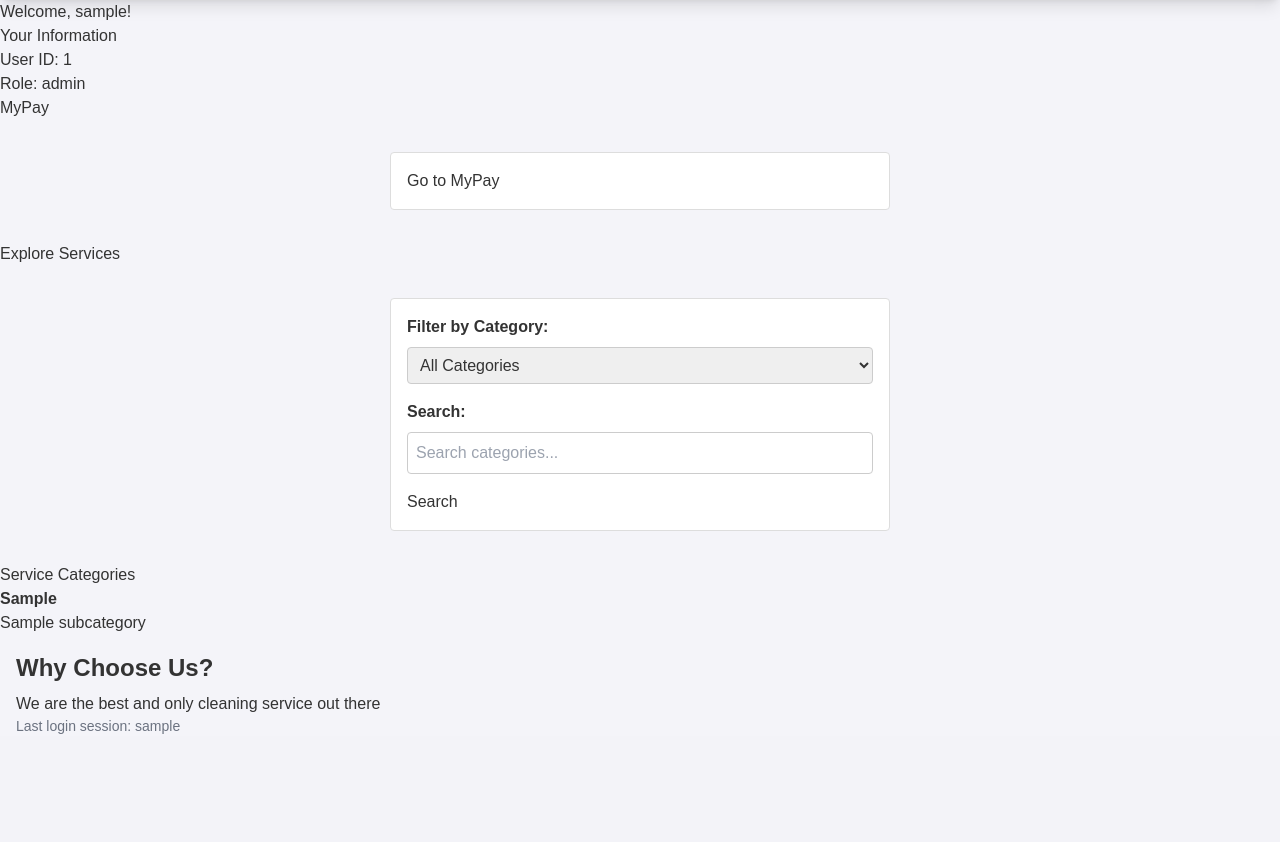
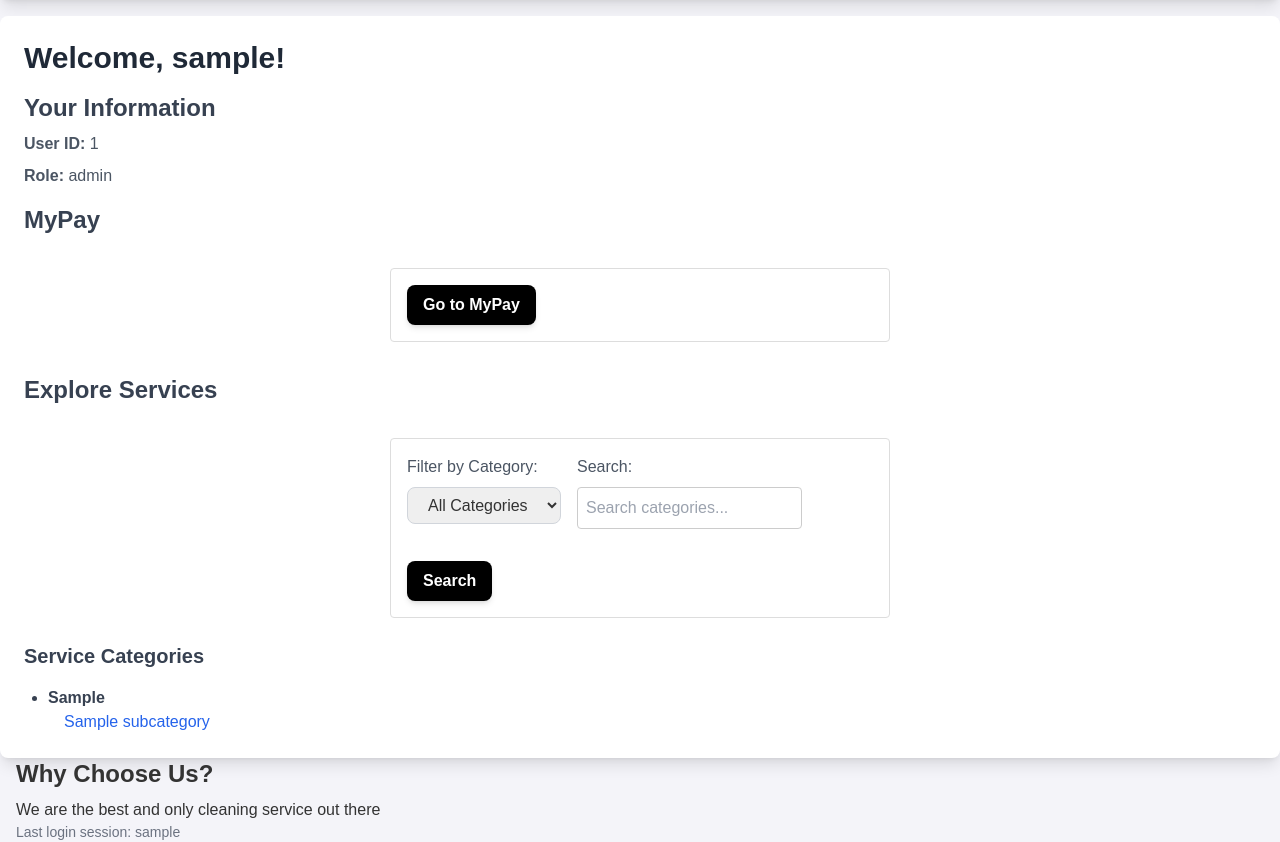
Before and after one commit to sugonamu/sijarta, a Django app: template main/templates/success.html in a window 1280 px wide. Shown: the part 64-906 px from the top of the page. Before the commit the page ends 798 px from the top, so only its background shows below. Run offline with Django 5.2, Linux system fonts and the light colour scheme; the template is opened without the code that fills it: most values are stand-ins (such as "Sample title", 1, 10 or a date in 2020); some libraries are stand-ins or nearby versions.

Commit message:
looks on home page

```diff
--- a/main/templates/success.html
+++ b/main/templates/success.html
@@ -5,22 +5,26 @@
 {% block content %}
 {% include 'navbar.html' %}
 {% load static %}
-    <h1>Welcome, {{ username }}!</h1>
+<div class="container mx-auto p-6 bg-white shadow-lg rounded-lg mt-4">
 
-    <h2>Your Information</h2>
-    <p>User ID: {{ user_id }}</p>
-    <p>Role: {{ user_role }}</p>
+    <h1 class="text-3xl font-semibold text-gray-800 mb-4">Welcome, {{ username }}!</h1>
+
+    <h2 class="text-2xl font-semibold text-gray-700 mb-2">Your Information</h2>
+    <p class="text-gray-600 mb-2"><strong>User ID:</strong> {{ user_id }}</p>
+    <p class="text-gray-600 mb-4"><strong>Role:</strong> {{ user_role }}</p>
 
     <!-- MyPay Button -->
-    <h2>MyPay</h2>
+    <h2 class="text-2xl font-semibold text-gray-700 mb-2">MyPay</h2>
     <form method="GET" action="{% url 'main:mypay' %}">
-        <button type="submit">Go to MyPay</button>
+        <button type="submit" class="px-4 py-2 bg-black text-white font-semibold rounded-lg shadow-md hover:bg-gray-700 transition">Go to MyPay</button>
     </form>
 
-    <h2>Explore Services</h2>
-    <form method="GET" action="{% url 'main:home' %}">
-        <label for="categoryFilter">Filter by Category:</label>
-        <select id="categoryFilter" name="category" onchange="this.form.submit()">
+    <h2 class="text-2xl font-semibold text-gray-700 mt-6 mb-4">Explore Services</h2>
+    <form method="GET" action="{% url 'main:home' %}" class="mb-6">
+        <div class="flex flex-col md:flex-row items-start gap-4 mb-4">
+            <div class="flex flex-col">
+                <label for="categoryFilter" class="text-gray-600 font-medium mb-2">Filter by Category:</label>
+                <select id="categoryFilter" name="category" class="px-4 py-2 border border-gray-300 rounded-lg focus:outline-none focus:ring-2 focus:ring-gray-400">
                     <option value="">All Categories</option>
                     {% for category in categories %}
                         <option value="{{ category.0 }}" {% if category.0|stringformat:"s" == request.GET.category %}selected{% endif %}>
@@ -28,21 +32,26 @@
                         </option>
                     {% endfor %}
                 </select>
-        <br>
-        <label for="searchInput">Search:</label>
-        <input type="text" id="searchInput" name="search" value="{{ search_term }}" placeholder="Search categories...">
-        <button type="submit">Search</button>
+            </div>
+
+            <div class="flex flex-col">
+                <label for="searchInput" class="text-gray-600 font-medium mb-2">Search:</label>
+                <input type="text" id="searchInput" name="search" value="{{ search_term }}" placeholder="Search categories..."
+                    class="px-4 py-2 border border-gray-300 rounded-lg focus:outline-none focus:ring-2 focus:ring-gray-400">
+            </div>
+        </div>
+        <button type="submit" class="px-4 py-2 bg-black text-white font-semibold rounded-lg shadow-md hover:bg-gray-700 transition">Search</button>
     </form>
 
-    <h3>Service Categories</h3>
-    <ul>
+    <h3 class="text-xl font-semibold text-gray-700 mb-4">Service Categories</h3>
+    <ul class="list-disc pl-6 space-y-2">
         {% for item in categories_with_subcategories %}
-            <li>
-                <strong>{{ item.category.1 }}</strong> <!-- category name -->
-                <ul>
+            <li class="text-gray-700">
+                <strong>{{ item.category.1 }}</strong>
+                <ul class="pl-4 space-y-1">
                     {% for subcategory in item.subcategories %}
                         <li>
-                            <a href="{% url 'main:subcategory_user' subcategory_name=subcategory.subcategoryname %}">
+                            <a href="{% url 'main:subcategory_user' subcategory_name=subcategory.subcategoryname %}" class="text-blue-600 hover:text-blue-800 transition">
                                 {{ subcategory.subcategoryname }}
                             </a>
                         </li>
@@ -52,4 +61,5 @@
         {% endfor %}
     </ul>
 
+</div>
 {% endblock content %}
```
Lines whose indentation alone changed are shown as unchanged.
